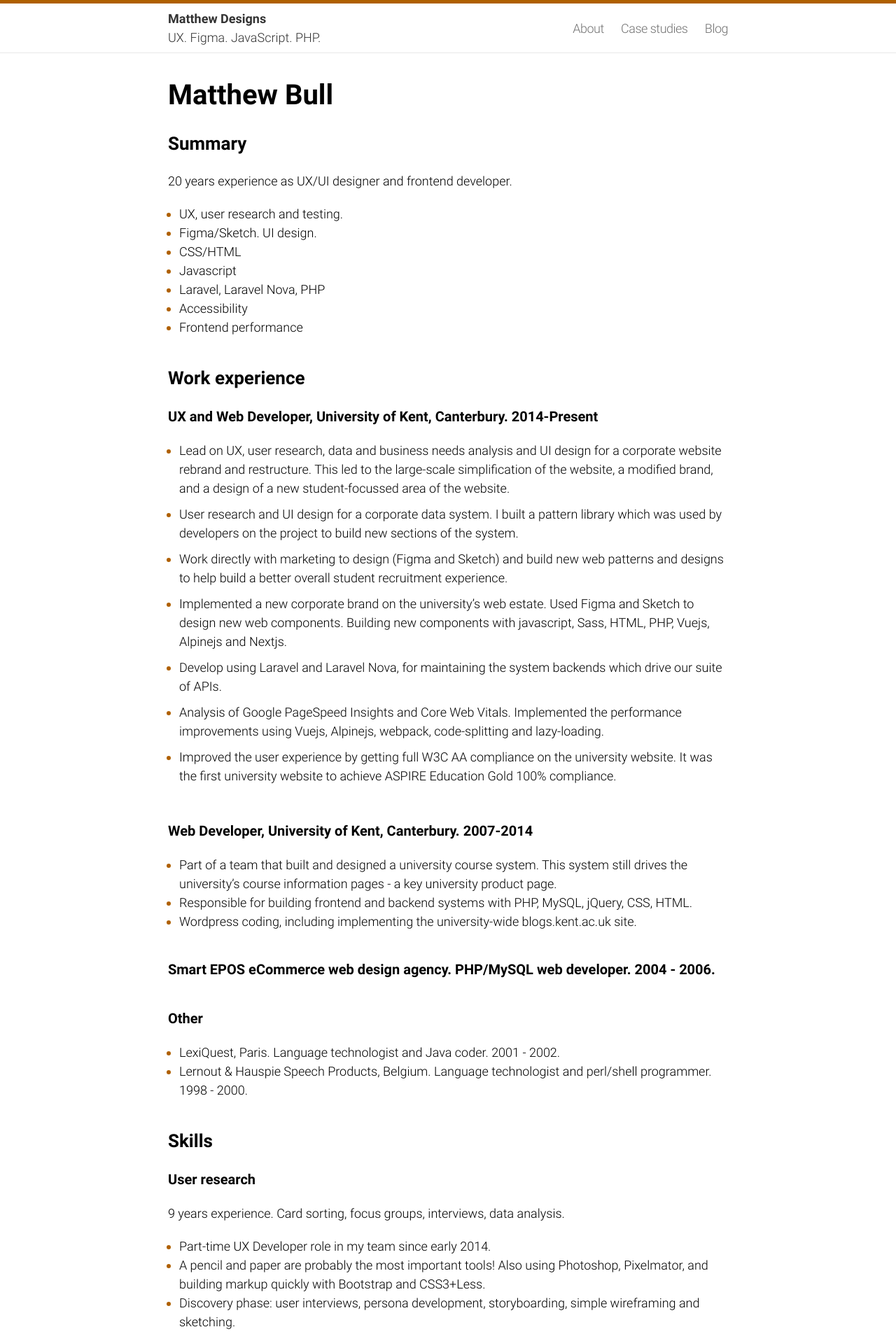
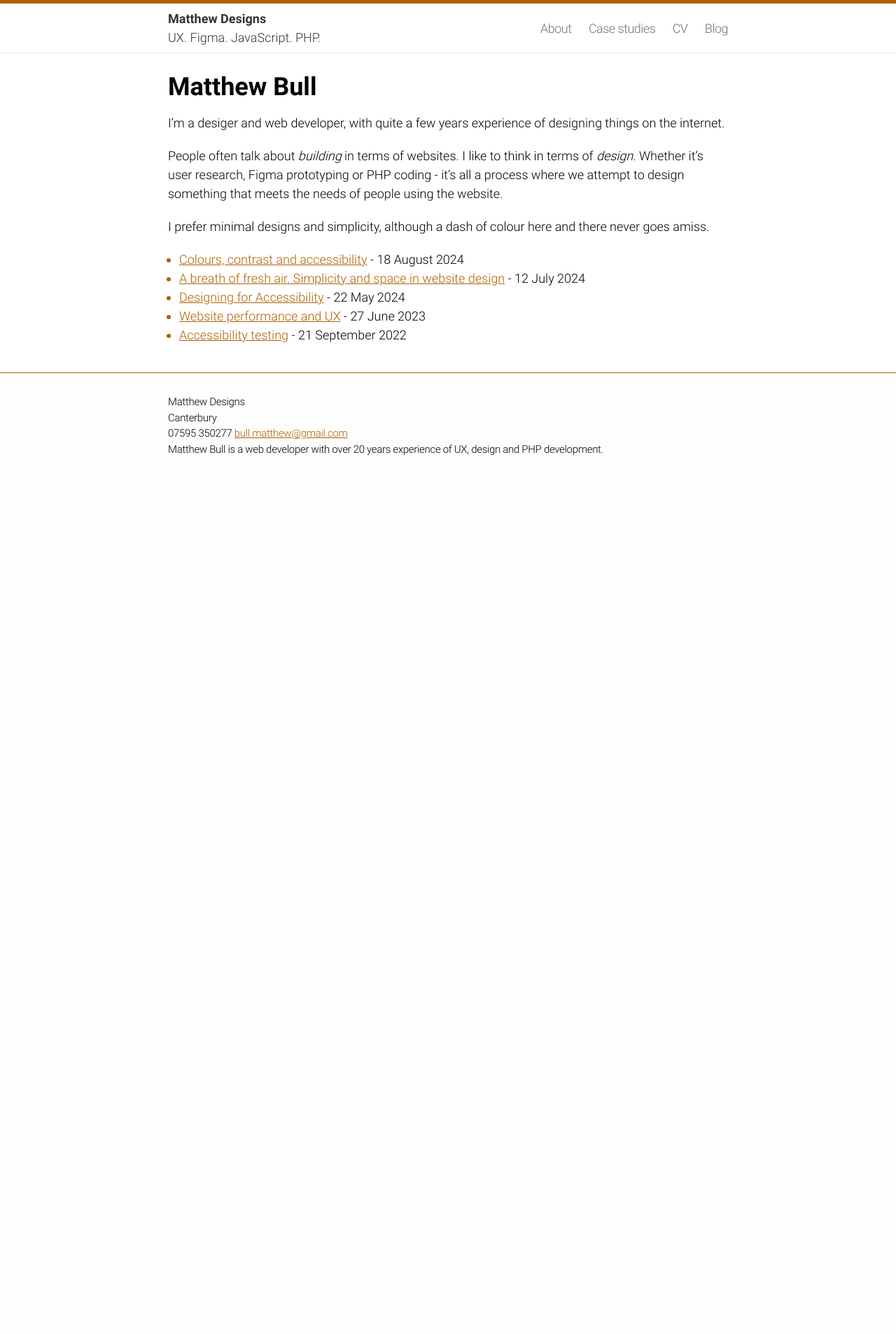
Before and after one commit to gnozu/gnozu.github.io, a Jekyll site: the page built from index.md, in a window 1280 px wide. Shown: the top 1906 px of the page at 70% size. Built offline with Jekyll 4.4.1, drawn with Linux system fonts in a browser that asks for light colours; nearby versions of some CDN libraries; a script that is not in the unit is left out; after the commit the page ends 900 px from its top, so only the background shows below that; some of the changed text lies outside the part shown.

```diff
--- a/_includes/main.css
+++ b/_includes/main.css
@@ -355,6 +355,7 @@ a.site-title:visited {
 .post-content h5,
 .post-content h6 {
   margin: 40px 0 20px 0;
+  line-height: 1;
 }
 
 .post-content h1 + h2 {
@@ -372,7 +373,7 @@ a.site-title:visited {
 .post-content h1 {
   margin-top: 0;
   font-weight: bold;
-  font-size: 40px;
+  font-size: 36px;
 }
 
 .post-content h2 {
--- a/index.md
+++ b/index.md
@@ -5,80 +5,16 @@ title: "Home"
 
 # Matthew Bull
 
-## Summary
-20 years experience as UX/UI designer and frontend developer.
-- UX, user research and testing.
-- Figma/Sketch. UI design.
-- CSS/HTML
-- Javascript
-- Laravel, Laravel Nova, PHP
-- Accessibility
-- Frontend performance
+I'm a desiger and web developer, with quite a few years experience of designing things on the internet.
 
+People often talk about *building* in terms of websites. I like to think in terms of *design*. Whether it's user research, Figma prototyping or PHP coding - it's all a process where we attempt to design something that meets the needs of people using the website.
 
-## Work experience
+I prefer minimal designs and simplicity, although a dash of colour here and there never goes amiss.
 
-### UX and Web Developer, University of Kent, Canterbury. 2014-Present
-- Lead on UX, user research, data and business needs analysis and UI design for a corporate website rebrand and restructure. This led to the large-scale simplification of the website, a modified brand, and a design of a new student-focussed area of the website.
-
-- User research and UI design for a corporate data system. I built a pattern library which was used by developers on the project to build new sections of the system.
-
-- Work directly with marketing to design (Figma and Sketch) and build new web patterns and designs to help build a better overall student recruitment experience.
-
-- Implemented a new corporate brand on the university's web estate. Used Figma and Sketch to design new web components. Building new components with javascript, Sass, HTML, PHP, Vuejs, Alpinejs and Nextjs.
-
-- Develop using Laravel and Laravel Nova, for maintaining the system backends which drive our suite of APIs.
-
-- Analysis of Google PageSpeed Insights and Core Web Vitals. Implemented the performance improvements using Vuejs, Alpinejs, webpack, code-splitting and lazy-loading.
-
-- Improved the user experience by getting full W3C AA compliance on the university website. It was the first university website to achieve ASPIRE Education Gold 100% compliance.
-
-### Web Developer, University of Kent, Canterbury. 2007-2014
-- Part of a team that built and designed a university course system. This system still drives the university's course information pages - a key university product page.
-- Responsible for building frontend and backend systems with PHP, MySQL, jQuery, CSS, HTML.
-- Wordpress coding, including implementing the university-wide blogs.kent.ac.uk site.
-
-### Smart EPOS eCommerce web design agency. PHP/MySQL web developer. 2004 - 2006.
-
-### Other
-- LexiQuest, Paris. Language technologist and Java coder. 2001 - 2002.
-- Lernout & Hauspie Speech Products, Belgium. Language technologist and perl/shell programmer. 1998 - 2000.
-
-
-## Skills
-### User research
-9 years experience. Card sorting, focus groups, interviews, data analysis.
-- Part-time UX Developer role in my team since early 2014.
-- A pencil and paper are probably the most important tools! Also using Photoshop, Pixelmator, and building markup quickly with Bootstrap and CSS3+Less.
-- Discovery phase: user interviews, persona development, storyboarding, simple wireframing and sketching.
-- Pattern libraries. I helped instigate a work-in-progress pattern library for a new University of Kent web theme. See [https://github.com/unikent/user-experience](https://github.com/unikent/user-experience).
-- Experience with simple A/B testing and analysis of user journeys in Google Analytics.
-- Familiar with implementing WCAG 2.0. Followed the Google web accessibility course. See [https://webaccessibility.withgoogle.com/](https://webaccessibility.withgoogle.com/)
-
-### Figma/Sketch
-8 years experience Sketch. 2 years experience Figma. UI design, pattern library design.
-
-### W3C Accessibility
-11 years experience. Accessibility user testing (screen readers, user interviews). W3C compliancy.
-
-### Web frontend performance
-5 years experience. Google PageSpeed Insights and Google Lighthouse analysis. Frontend modifications and performance improvements.
-
-### CSS/HTML
-19 years experience. CSS, Sass, Less.
-
-### Javascript
-19 years experience. Vuejs, Alpinejs, Nextjs, jQuery, native javascript.
-
-### PHP
-19 years experience. Laravel, Laravel Nova. PHPUnit.
-
-### General
-19 years experience. Gitlab CI. Webpack.
-
-
-## Education
-
-- BA (Hons) Linguistics & AI - 1st class. Sussex University. 1990-1993.
-- PhD Linguistics. Edinburgh University. 1993-1997.
-- MSc Computing. Kent University. 2002-2003.
+<ul>
+{% for post in site.posts limit:5 %}
+    <li>
+        <a class="page-link" href="{{ post.url | prepend: site.baseurl }}">{{ post.title }}</a><span> - {{ post.date | date: "%e %B %Y" }}</span>
+    </li>
+{% endfor %}
+</ul>
```
Also changed, not shown: cv.md (added, +86 -0 lines), portfolio.html (added, +252 -0 lines).
